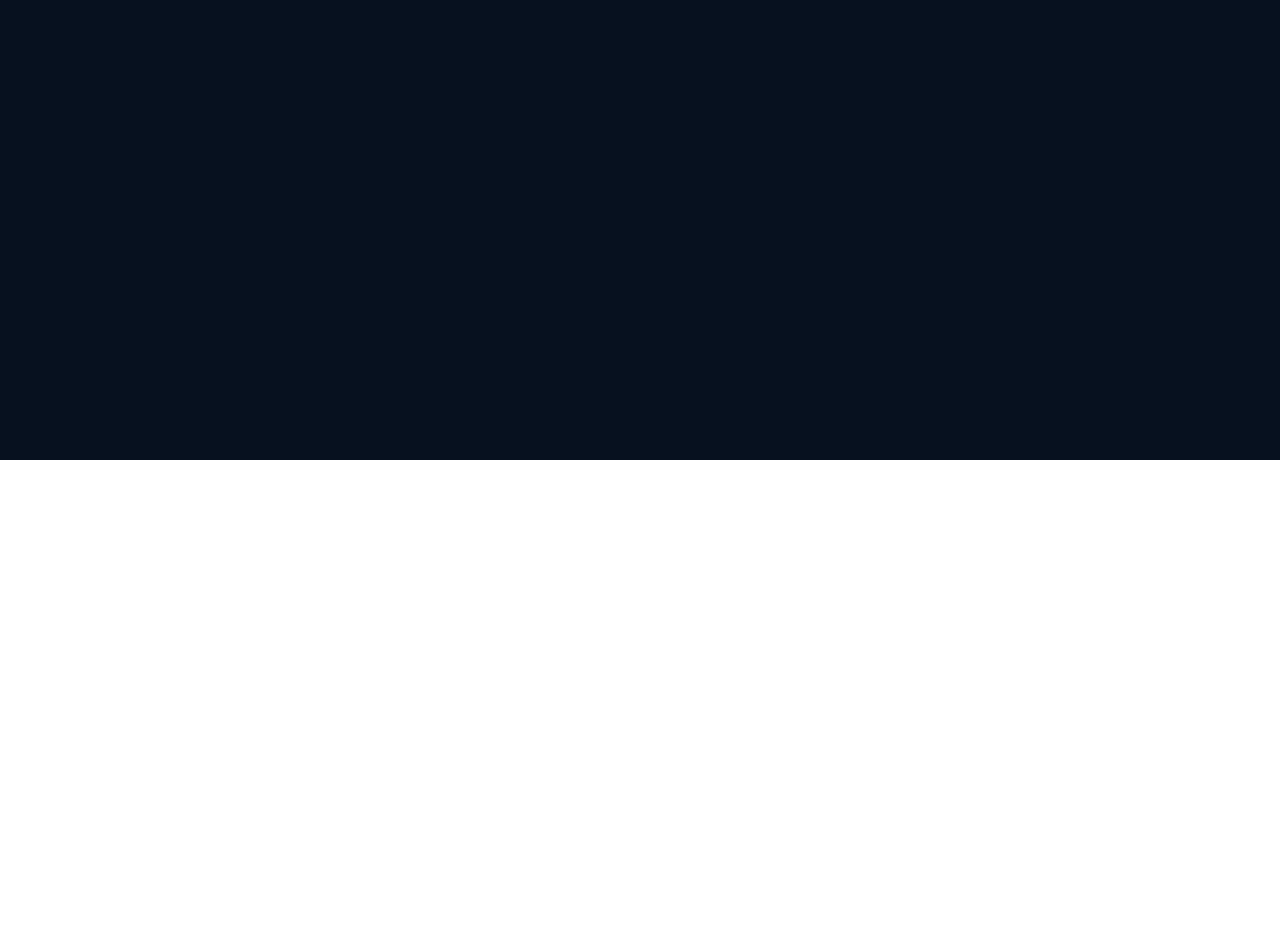
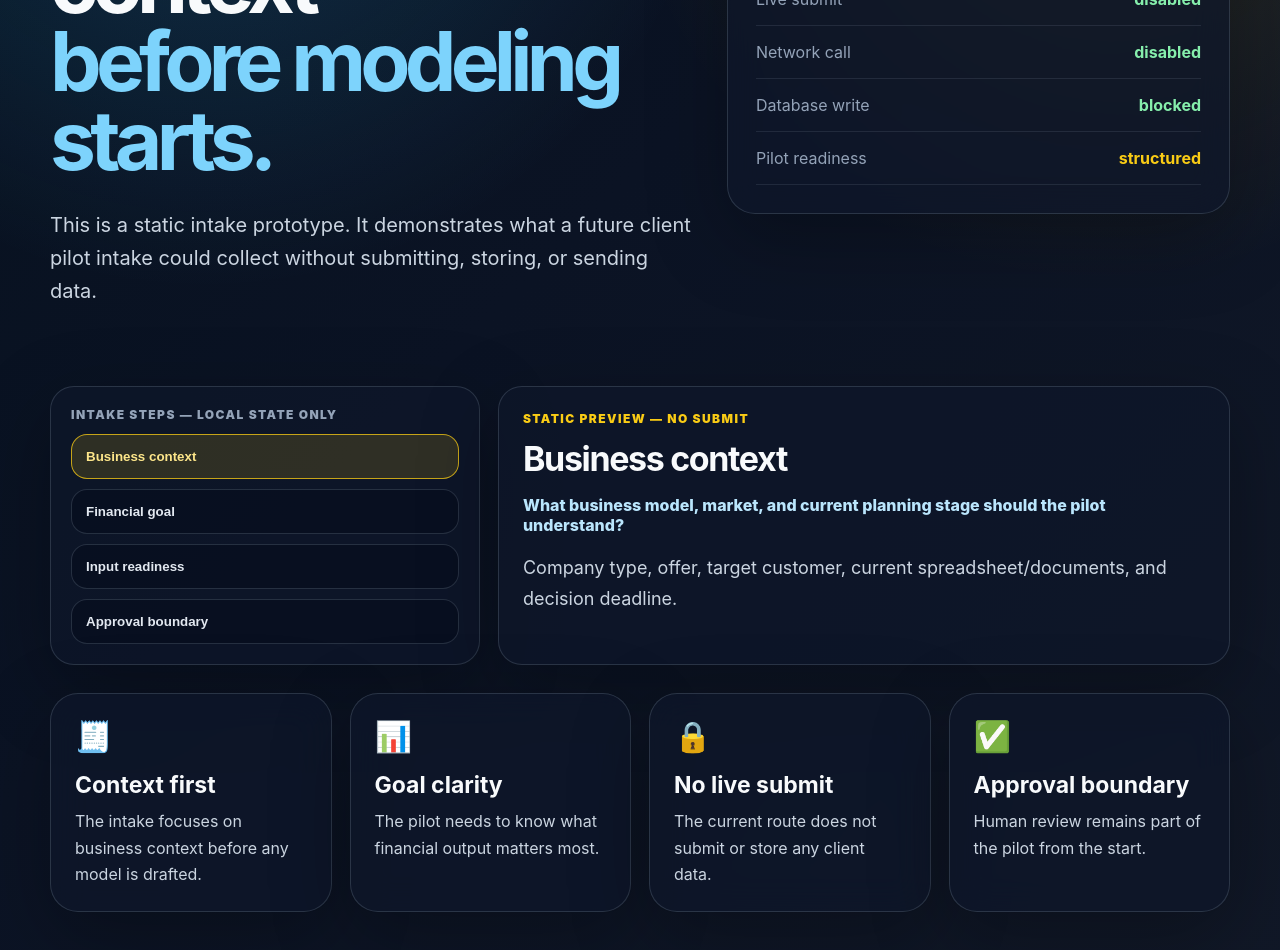
Before and after one commit to kolundzic/andyai-finance-engine, a Next.js app: page /pilot-intake in a window 1280 px wide. Before the commit this address had no page. Shown: the part 340-1290 px from the top of the page. Before the commit the page ends 800 px from the top, so only its background shows below. Built offline with nearby package versions, Linux system fonts and the light colour scheme.

Commit message:
feat: add v18.3.0 pilot intake page

```diff
--- /dev/null
+++ b/app/pilot-intake/page.tsx
@@ -0,0 +1,35 @@
+import { EvidenceConsole, FeatureGrid, PrestigePage } from "../../src/ui/finance-prestige-system";
+import { StaticIntakeConsole } from "../../src/intake/static-intake-console";
+
+export const metadata = {
+  title: "AndyAI Finance Engine — Pilot Intake",
+  description: "Static pilot intake prototype for governed finance-model readiness.",
+};
+
+export default function PilotIntakePage() {
+  return (
+    <PrestigePage
+      active="/pilot-intake"
+      badge="Pilot Intake Prototype"
+      title="Collect the right context"
+      accent="before modeling starts."
+      lead="This is a static intake prototype. It demonstrates what a future client pilot intake could collect without submitting, storing, or sending data."
+      right={<EvidenceConsole rows={[
+        ["Live submit", "disabled", "green"],
+        ["Network call", "disabled", "green"],
+        ["Database write", "blocked", "green"],
+        ["Pilot readiness", "structured", "gold"],
+      ]} />}
+    >
+      <StaticIntakeConsole />
+      <div style={{ marginTop: "28px" }}>
+        <FeatureGrid items={[
+          ["🧾", "Context first", "The intake focuses on business context before any model is drafted."],
+          ["📊", "Goal clarity", "The pilot needs to know what financial output matters most."],
+          ["🔒", "No live submit", "The current route does not submit or store any client data."],
+          ["✅", "Approval boundary", "Human review remains part of the pilot from the start."],
+        ]} />
+      </div>
+    </PrestigePage>
+  );
+}
--- a/package.json
+++ b/package.json
@@ -1,6 +1,6 @@
 {
   "name": "andyai-finance-engine",
-  "version": "18.2.0",
+  "version": "18.3.0",
   "private": true,
   "description": "AndyAI Finance Engine — public showcase powered by a governed financial modeling core.",
   "scripts": {
```
Also changed, not shown: 3 other files (tests, documents, lock files or other folders).
